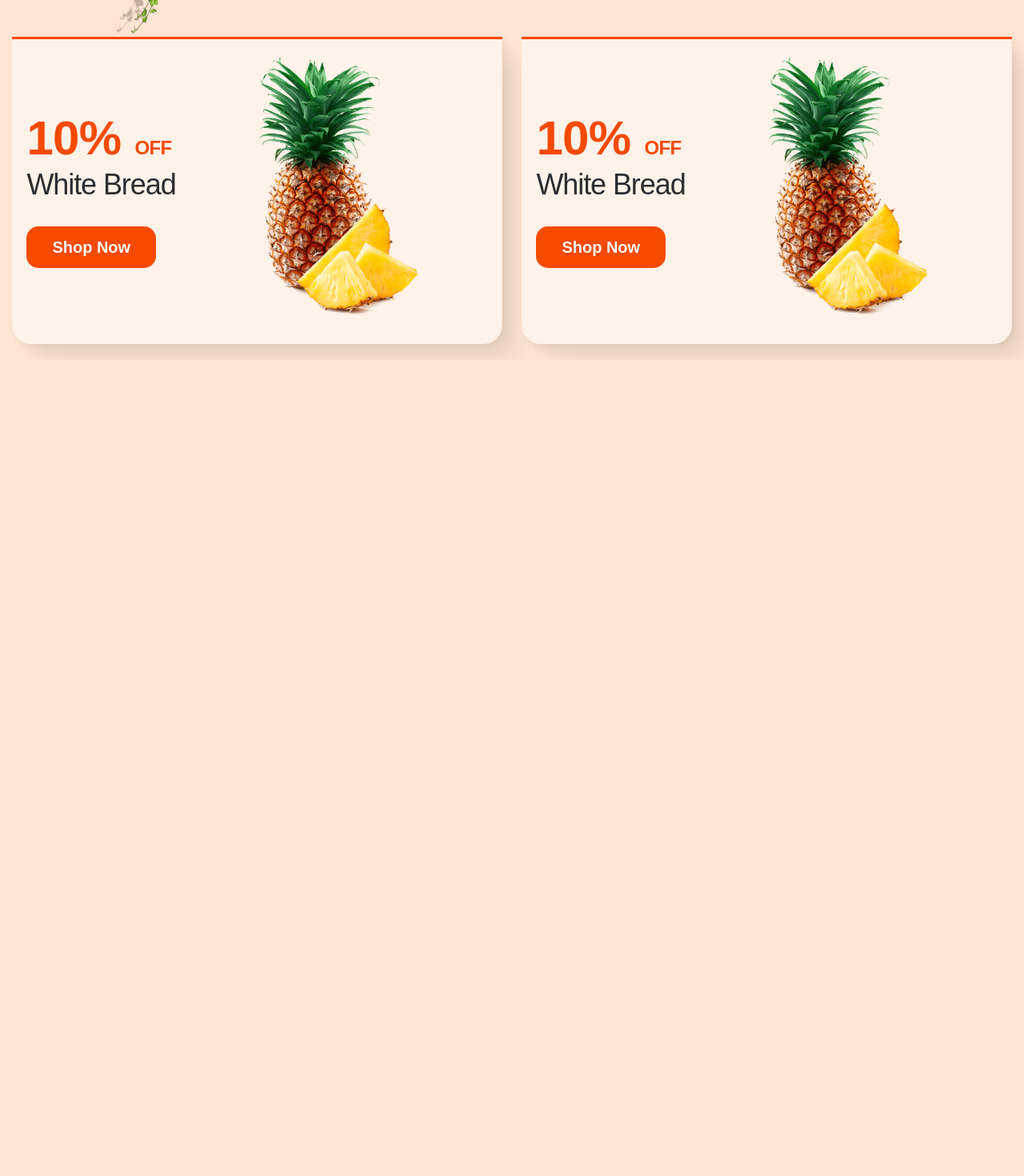
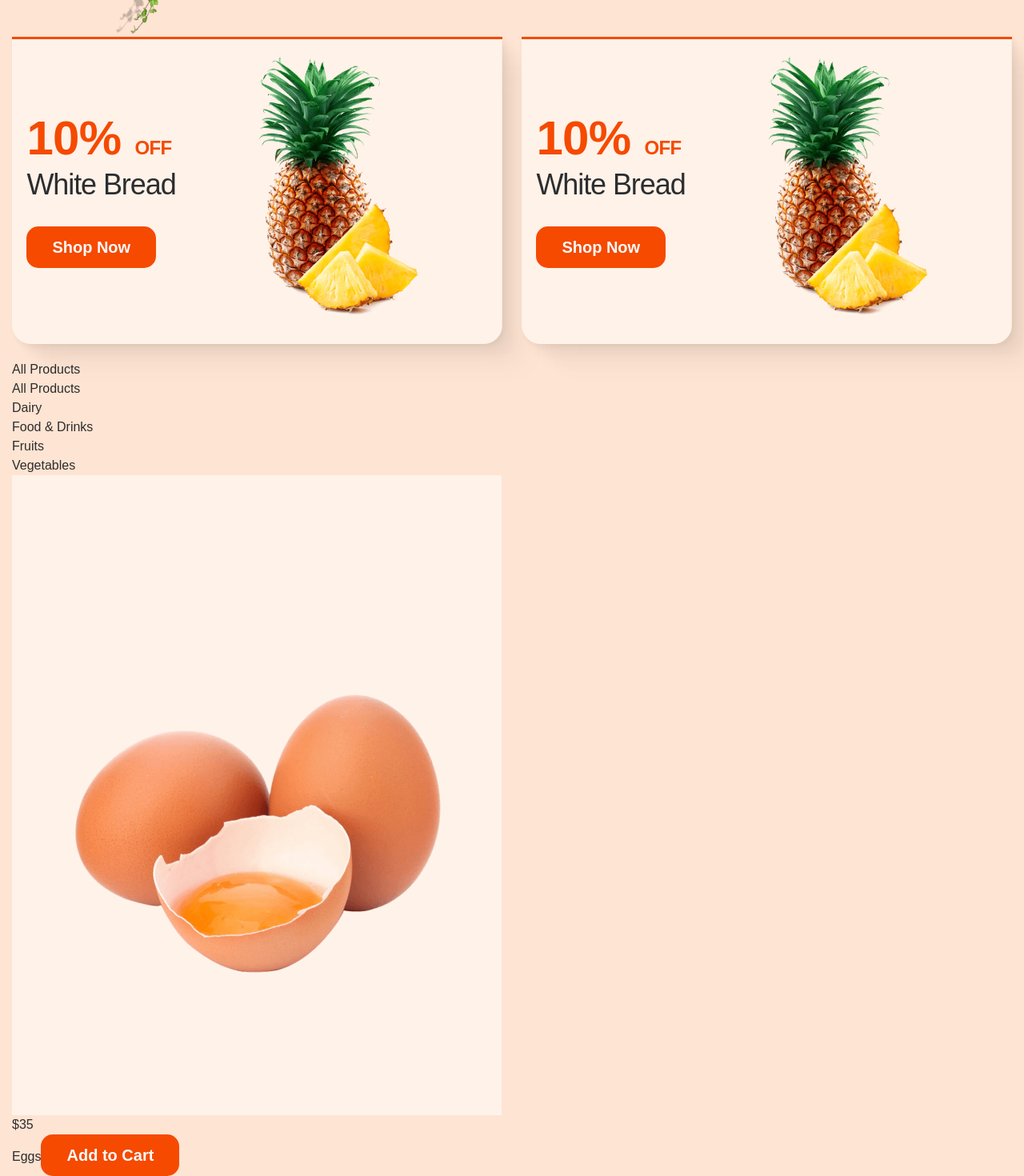
Before and after one commit to hossein1075/e-Bazar, a React (Vite) app: page / in a window 1280 px wide. Shown: the part 971-2441 px from the top of the page at 80% size. Before the commit the page ends 1421 px from the top, so only its background shows below. Built offline with nearby package versions, Linux system fonts and the light colour scheme.

Commit message:
add html section Products

```diff
--- a/src/components/main/Main.jsx
+++ b/src/components/main/Main.jsx
@@ -1,12 +1,14 @@
 import React from 'react'
 import Banner from './sections/section1/Banner'
 import Category from './sections/section2/Category'
+import Products from './sections/section3/Products'
 function Main() {
   return (
     <>
     <main className='pt-20 lg:mt-25'>
       <Banner/>
       <Category/>
+      <Products/>
     </main>
     </>
   )
--- /dev/null
+++ b/src/components/main/componentsMain/ProductBox/ProductsBox.jsx
@@ -0,0 +1,24 @@
+import React from 'react'
+import BtnOrigin from '../BtnOrigin/BtnOrigin'
+import InfoBtnOrigin from '../BtnOrigin/InfoBtnOrigin'
+import { BsBox2Heart } from "react-icons/bs";
+import { FaEye } from "react-icons/fa";
+function ProductsBox() {
+  return (
+    <>
+    <div>
+        <div>
+            <img src="/images/Products/p-12.png" alt="Product" />
+            <span>$35</span>
+        </div>
+        <div>
+            <a href="#">Eggs</a>
+            <BtnOrigin text={InfoBtnOrigin[2].info}/>
+        </div>
+    </div>
+
+    </>
+  )
+}
+
+export default ProductsBox
--- /dev/null
+++ b/src/components/main/sections/section3/Products.jsx
@@ -0,0 +1,27 @@
+import React from 'react'
+import ProductsBox from '../../componentsMain/ProductBox/ProductsBox'
+function Products() {
+  return (
+    <>
+    <section>
+        <div className="container">
+            <h1>All Products</h1>
+            <div>
+                <ul>
+                    <li>All Products</li>
+                    <li>Dairy</li>
+                    <li>Food & Drinks</li>
+                    <li>Fruits</li>
+                    <li>Vegetables</li>
+                </ul>
+            </div>
+            <div>
+                <ProductsBox/>
+            </div>
+        </div>
+    </section>
+    </>
+  )
+}
+
+export default Products
```
Also changed, not shown: public/images/Products/p-12.png (added).
